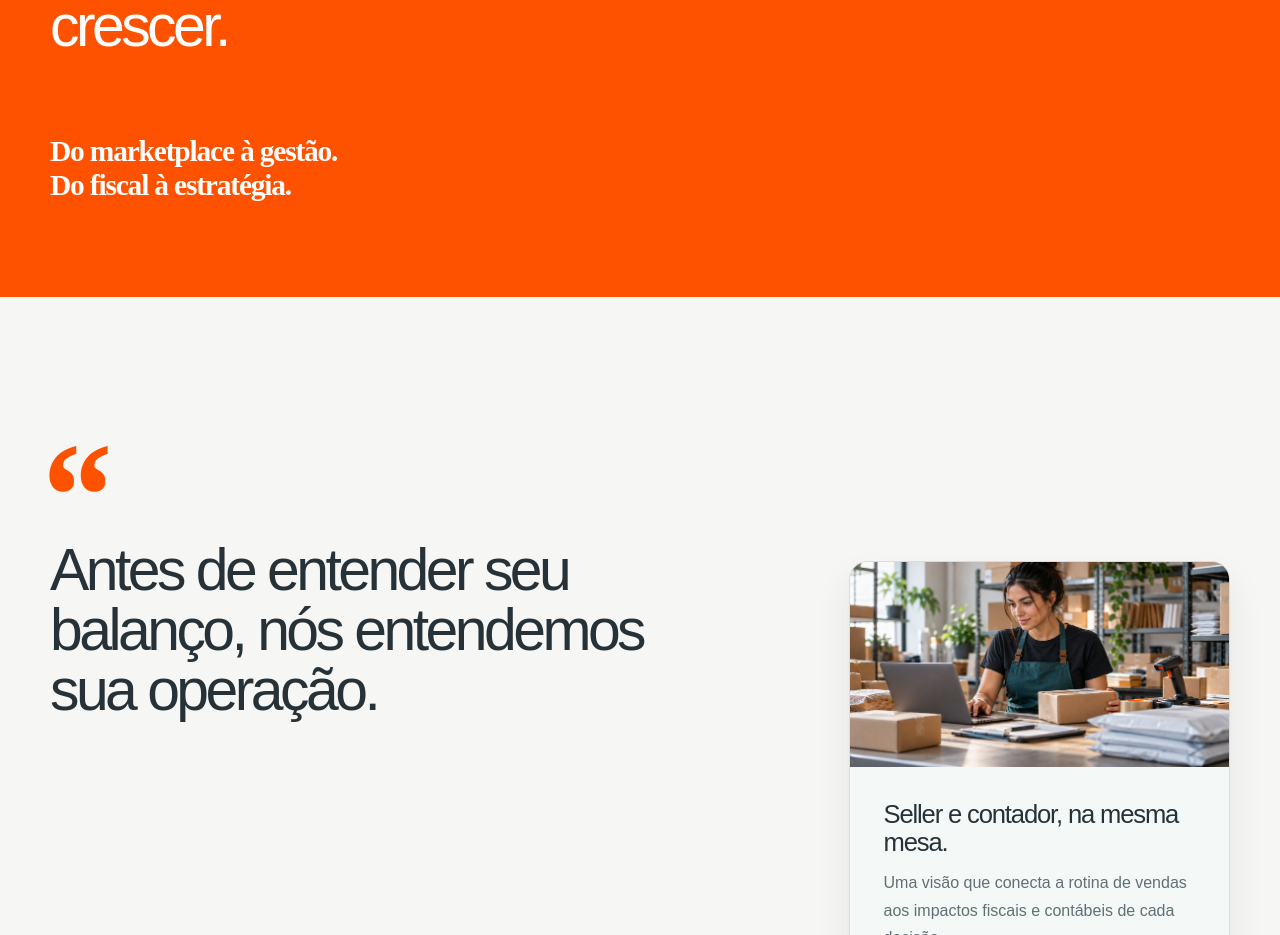
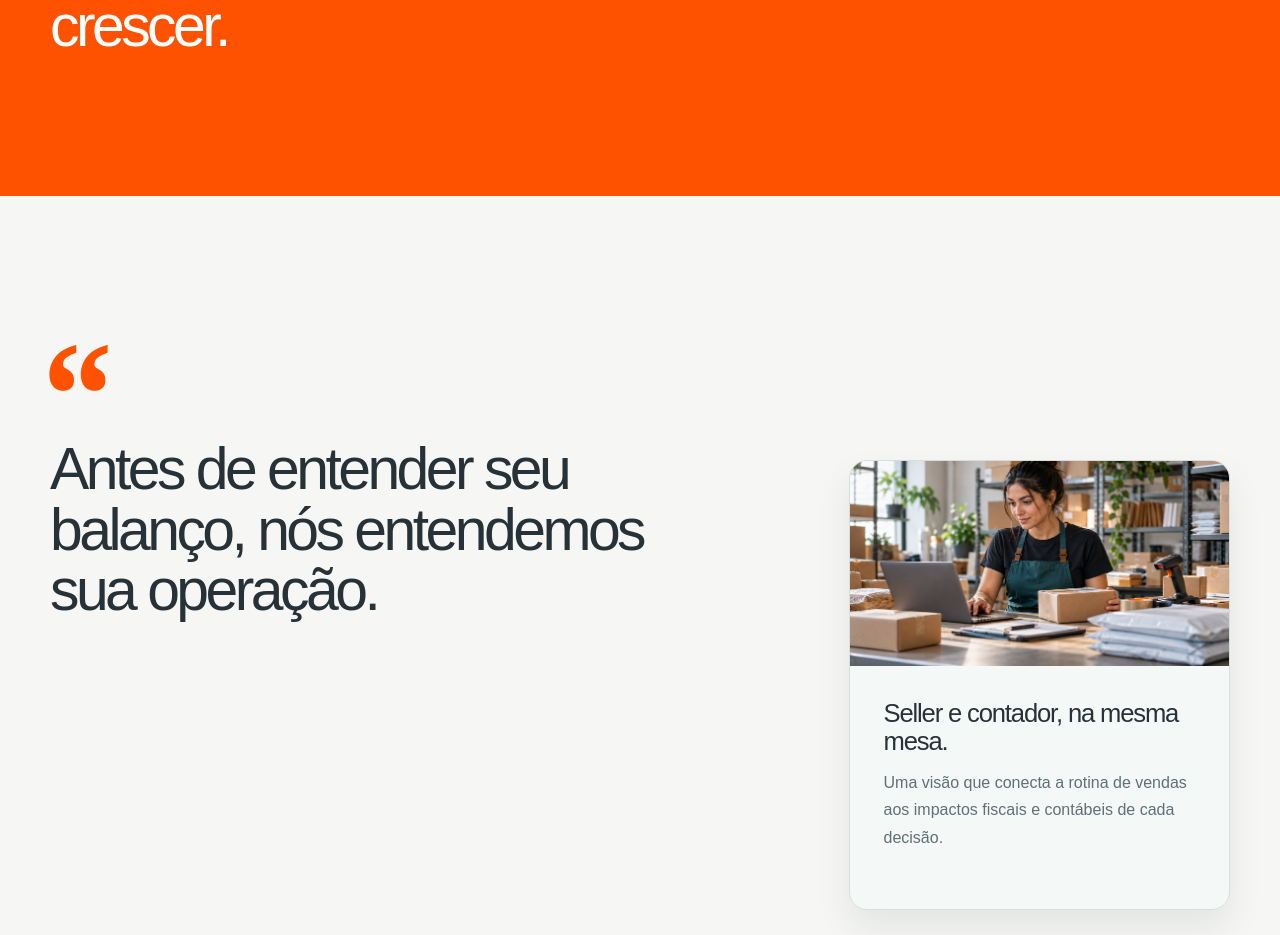
Before and after one commit to alvesph99/ecomtabil-website, a Next.js app: page / in a window 1280 px wide. Shown: the part 4340-5275 px from the top of the page. Built offline with nearby package versions, Linux system fonts and the light colour scheme; no server answers.

Commit message:
refactor: simplify growth section copy

```diff
--- a/src/app/page.tsx
+++ b/src/app/page.tsx
@@ -271,11 +271,6 @@ export default function HomePage() {
             integrações. Mais decisões tributárias. Mais responsabilidade sobre
             margem e fluxo de caixa.
           </p>
-          <strong>
-            Do marketplace à gestão.
-            <br />
-            Do fiscal à estratégia.
-          </strong>
         </div>
       </section>
 
```
